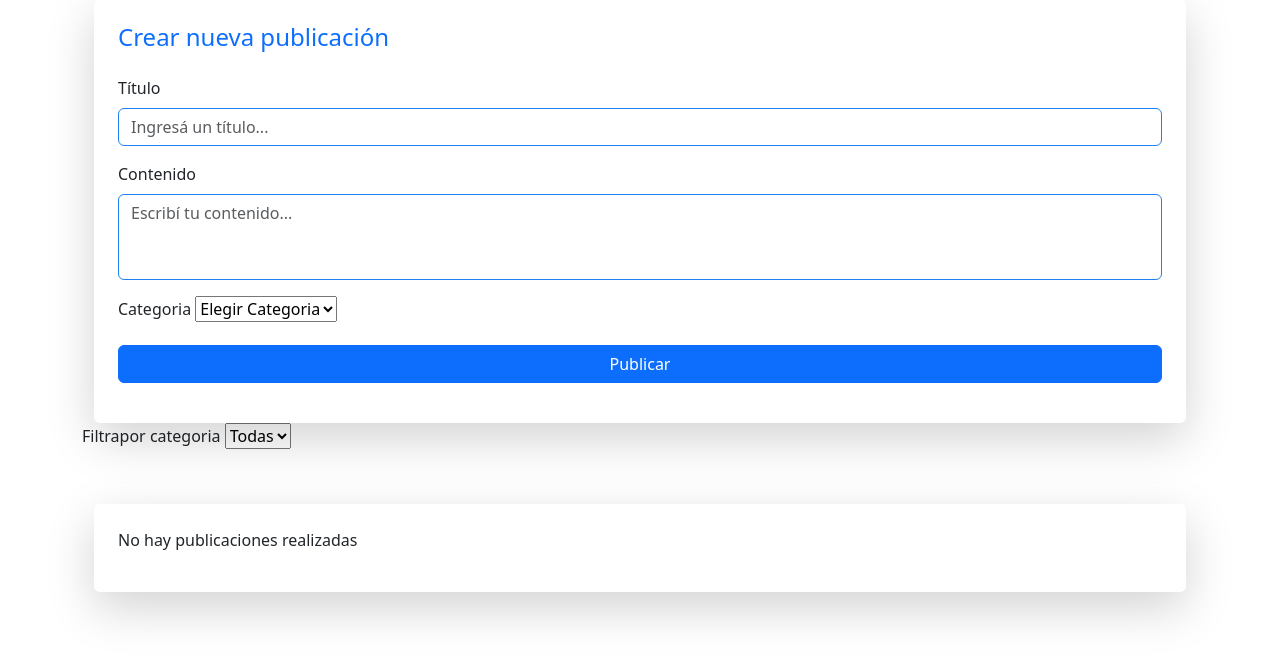
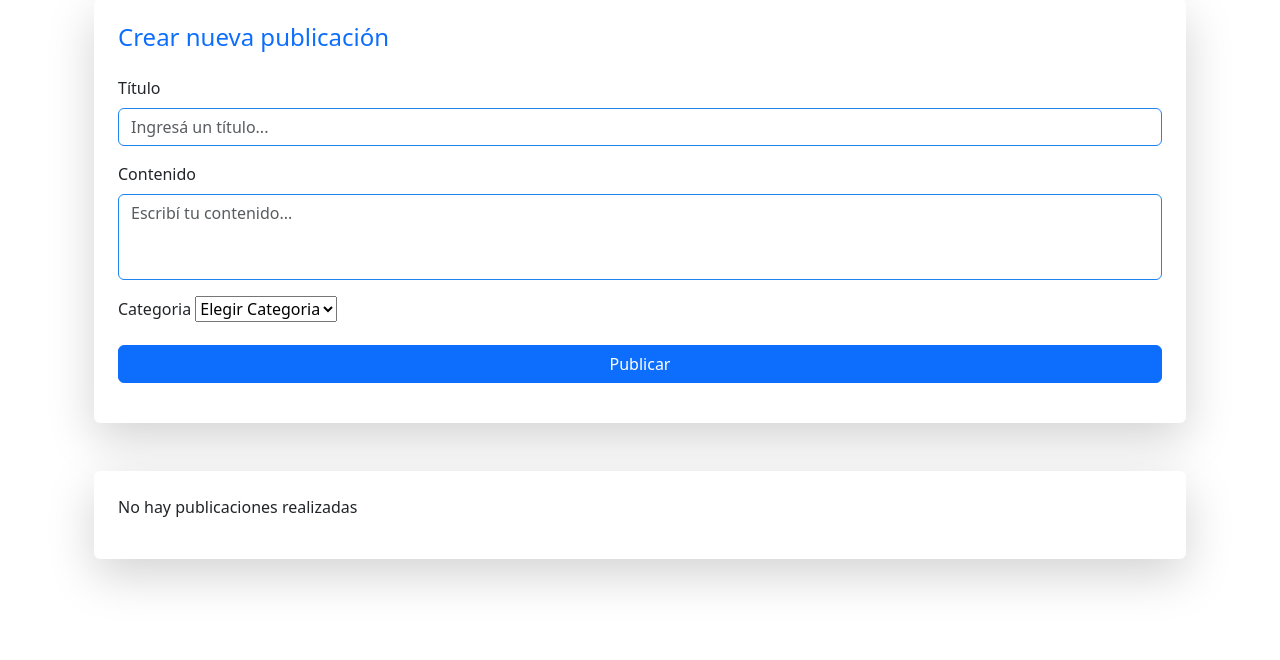
Before and after one commit to tomasalonso002/efi_primer_semestre-_pp1_python, a Flask app: page /inicio in a window 1280 px wide. Shown: the part 105-765 px from the top of the page. Run offline with Flask 3, Linux system fonts and the light colour scheme; the visitor is signed in with stand-in values (Sample User, id 1); data that the repository does not hold is empty; some libraries are stand-ins or nearby versions.

Commit message:
Actualizando el proyecto

```diff
--- a/app.py
+++ b/app.py
@@ -38,7 +38,7 @@ app.secret_key = "cualquiercosa"
 
 #coneccion con la db
 app.config["SQLALCHEMY_DATABASE_URI"] = (
-    "mysql+pymysql://root:@localhost/mini_blog_efi"
+    "mysql+pymysql://root:@localhost/mini_blog_efi_2"
     )
 db = SQLAlchemy(app)
 migrate = Migrate(app,db)
--- a/templates/inicio.html
+++ b/templates/inicio.html
@@ -37,17 +37,6 @@
     </div>
 </div>
 
-<!--Filtrar por..-->
-<div class="mb-3">
-    <label for="category" class="form-label">Filtrapor categoria</label>
-    <select name="category" id="category" required>
-        <option value="todas" disabled selected>Todas</option>
-        {% for categoria in categorias  %}
-            <option value="{{ categoria.id }}">{{ categoria.type_category }}</option>
-        {% endfor %}
-    </select>
-</div>
-
 <!--Mostrar los post-->
 <div class="container mt-5">
     <div class="card shadow-lg p-4 border-0">
--- a/templates/layout.html
+++ b/templates/layout.html
@@ -14,13 +14,13 @@
         <div class="collapse navbar-collapse" id="navbarSupportedContent">
             <ul class="navbar-nav mr-auto">
             <li class="nav-item active">
-                <a class="nav-link" href="{{ url_for("mi_muro") }}">Mi Muro</a>
+                <a class="nav-link" href="{{ url_for('mi_muro') }}">Mi Muro</a>
             </li>
             <li class="nav-item">
                 <a class="nav-link" href="{{ url_for('inicio') }}">Inicio</a>
             </li>
             <li class="nav-item">
-                <a class="nav-link" href="{{ url_for("logout") }}">Cerrar Sesion</a>
+                <a class="nav-link" href="{{ url_for('logout') }}">Cerrar Sesion</a>
             </li>
             </ul>
     {% else %}
@@ -30,7 +30,7 @@
                     <a class="nav-link" href="{{ url_for('register') }}">Registrarte</a>
                 </li>
                 <li class="nav-item">
-                    <a class="nav-link" href="{{ url_for("login") }}">Iniciar Sesion</a>
+                    <a class="nav-link" href="{{ url_for('login') }}">Iniciar Sesion</a>
                 </li>
             </ul>
     {% endif %}
```
